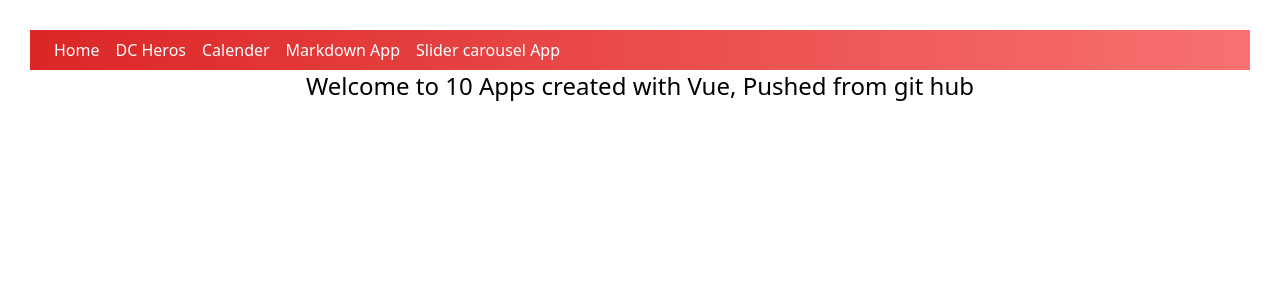
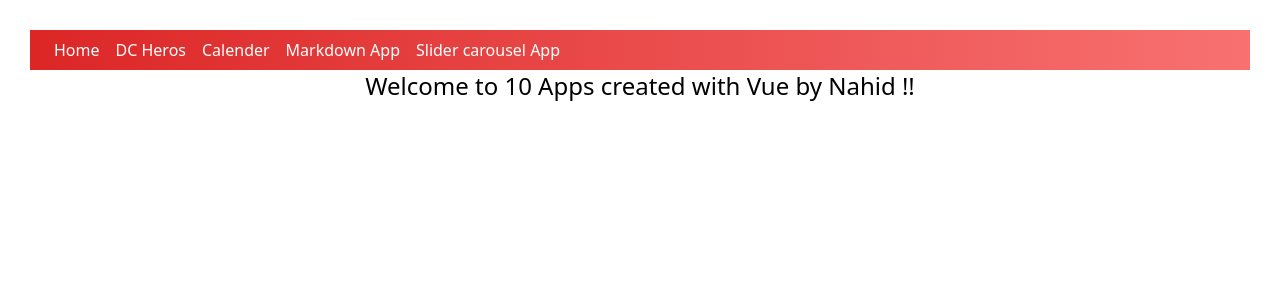
Before and after one commit to nahidprince7/nahid-vue-app, a Vue app: page / in a window 1280 px wide. Shown: the top 300 px of the page. Built offline with nearby package versions, Linux system fonts and the light colour scheme.

Commit message:
push test from github

```diff
--- a/src/pages/Home.vue
+++ b/src/pages/Home.vue
@@ -1,6 +1,6 @@
 <template>
 <div class="m-auto">
-<h1 class="text-2xl text-center">Welcome to 10 Apps created with Vue, Pushed from git hub</h1>
+<h1 class="text-2xl text-center">Welcome to 10 Apps created with Vue by Nahid !!</h1>
 </div>
 </template>
 
```
